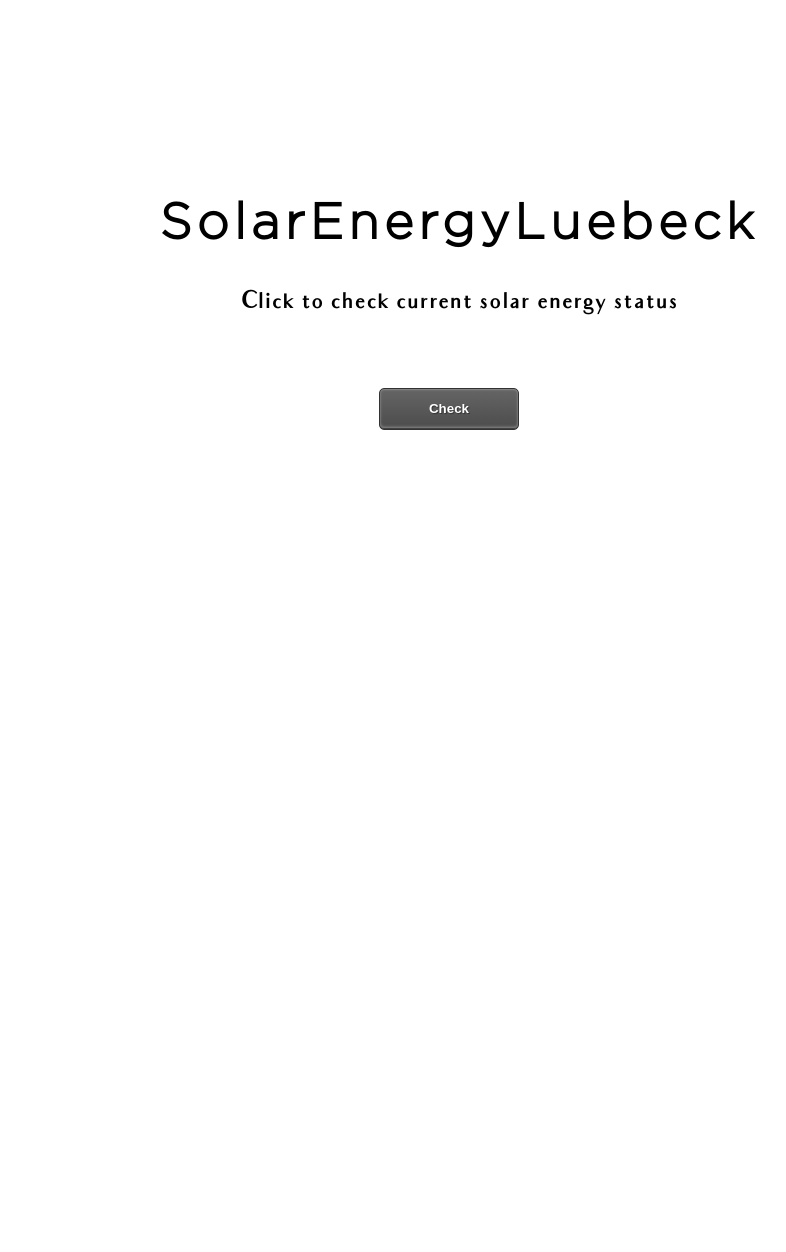
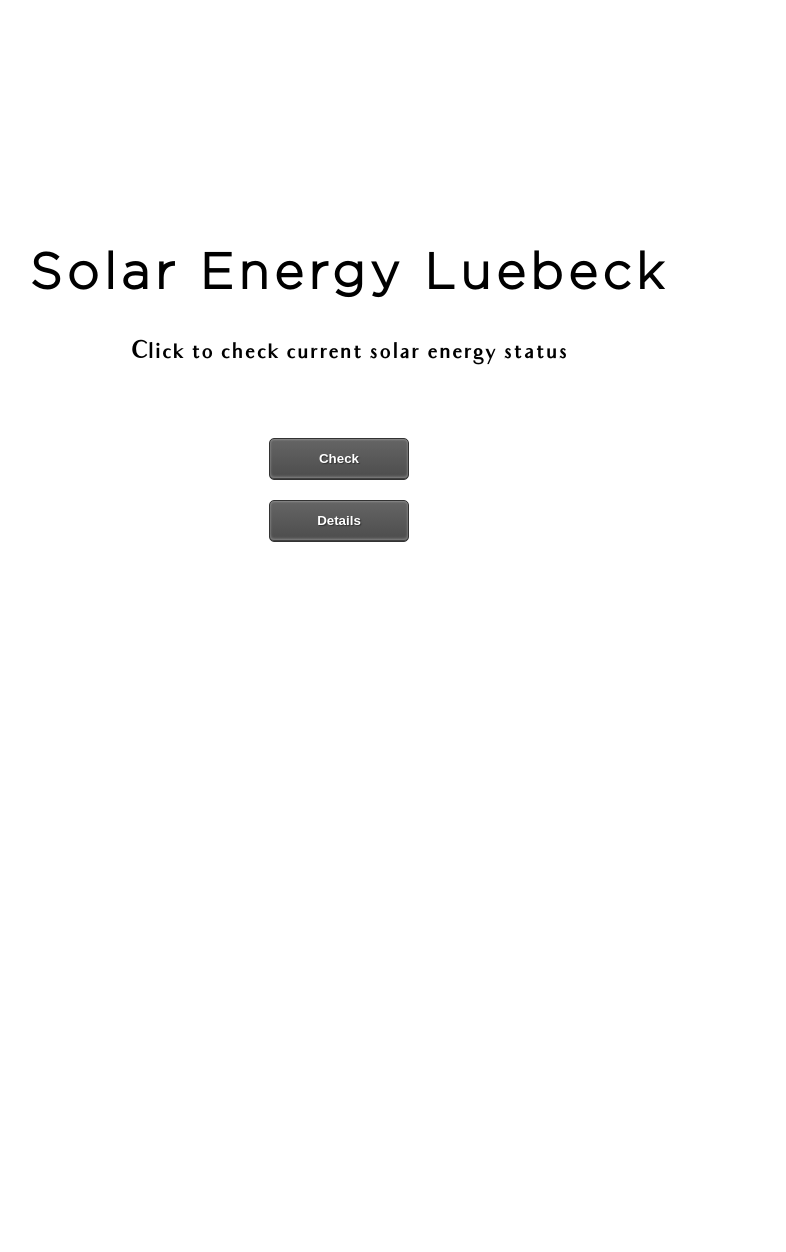
Before and after one commit to TrellixVulnTeam/THL-homework_MGLQ, a PHP site: page / in a window 1280 px wide; the page is wider, and only the part inside the window is pictured. Shown: the part 148-1400 px from the top of that part, without its empty margins (291-1077 px from the left). After the commit the page ends 690 px from the top of that part, so only its background shows below. Run offline with PHP 8.4, Linux system fonts and the light colour scheme.

Commit message:
Update controls.css
validate details button function

```diff
--- a/SolarEnergyLuebeck/css/style.css
+++ b/SolarEnergyLuebeck/css/style.css
@@ -12,28 +12,28 @@ html,
 body {
     height: 100%;
     margin: 0;
+    overflow-x: hidden;
 }
 
 .first-screen {
     display: flex;
     flex-flow: column;
     height: 100%;
+    position: relative;
+    margin: 0 auto;
 }
 
-#parent {
-    position: relative;
-    margin: 0 auto;
-    height: 1200px;
-    width: 1500px;
-}
-
-#header {
+#content {
     width: 50%;
     height: 50%;
-    overflow: auto;
+    max-width: 100%;
+    max-height: 100%;
     margin: auto;
     position: absolute;
-    top: 0; left: 0; bottom: 0; right: 0;
+    top: 0;
+    left: 0;
+    bottom: 0;
+    right: 0;
 }
 
 h1 {
@@ -59,7 +59,7 @@ button {
     color: #fff;
     text-shadow: 1px 1px 1px #333;
     border-radius: 5px;
-    margin: 50px 20px 20px 0;
+
     position: relative;
     overflow: hidden;
     border: 1px solid #333;
@@ -82,3 +82,11 @@ button:active {
     background: -moz-linear-gradient(top, #424242, #575757);
     background: linear-gradient(top, #424242, #575757);
 }
+
+#check {
+    margin: 50px 20px 20px 0;
+}
+
+#details {
+    margin: 0 20px 20px 0;
+}
--- a/SolarEnergyLuebeck/index.html
+++ b/SolarEnergyLuebeck/index.html
@@ -2,35 +2,36 @@
 <html>
 
 <head>
-    <title>index</title>
+    <title>Solar Energy Luebeck</title>
     <link rel="stylesheet" type="text/css" href="css/style.css">
 </head>
 
 <body>
     <!-- Title area -->
     <section class="first-screen">
-        <div class="container" id="parent">
-            <div class="container" id="header">
-                <h1 class="title">SolarEnergyLuebeck</h1>
-                <h2 class="subtitle">Click to check current solar energy status</h2>
-                <center>
-                    <button class="button" type="button">Check</button>
-                </center>
-            </div>
+        <div class="container" id="content">
+            <h1 class="title">Solar Energy Luebeck</h1>
+            <h2 class="subtitle">Click to check current solar energy status</h2>
+            <center>
+                <button class="button" type="button" id="check">Check</button>
+            </center>
+            <center>
+                <button class="button" type="button" id="details" onclick="showDetails()">Details</button>
+            </center>
         </div>
     </section>
     <!-- Charts area -->
     <section class="second-screen">
         <div class="container" id="charts" style="width: 1200px;height:600px;margin: 0 auto;"></div>
     </section>
-    <!-- Reference area-->
-
     <!-- jQuery -->
     <script src="https://ajax.googleapis.com/ajax/libs/jquery/1.12.4/jquery.min.js"></script>
     <!-- ECharts -->
     <script src="./js/echarts/echarts.min.js"></script>
     <!-- Charts -->
     <script src="./js/charts.js"></script>
+    <!-- Controls-->
+    <script src="./js/controls.js"></script>
 </body>
 
 </html>
--- a/SolarEnergyLuebeck/js/charts.js
+++ b/SolarEnergyLuebeck/js/charts.js
@@ -18,7 +18,7 @@ Charts.showLoading();
 // Display empty charts
 Charts.setOption({
     title: {
-        text: 'StatusCharts(48hrs)'
+        text: 'StatusForecasts(48hrs)'
     },
     grid: {
         top: '15%'
--- /dev/null
+++ b/SolarEnergyLuebeck/js/controls.js
@@ -0,0 +1,8 @@
+// Declare details button function
+var details = document.querySelector('.second-screen');
+
+function showDetails() {
+    details.scrollIntoView({
+        behavior: 'smooth',
+    })
+}
```
Also changed, not shown: SolarEnergyLuebeck/js/control.js (deleted).
